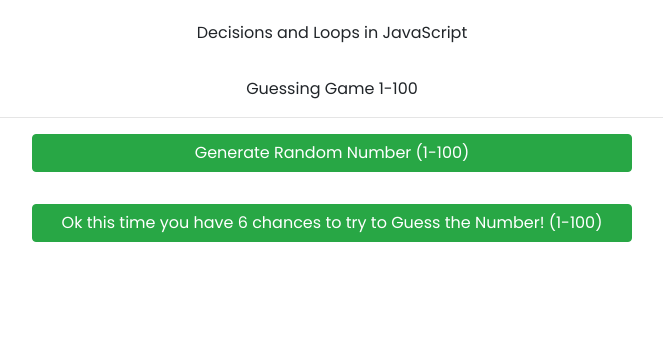
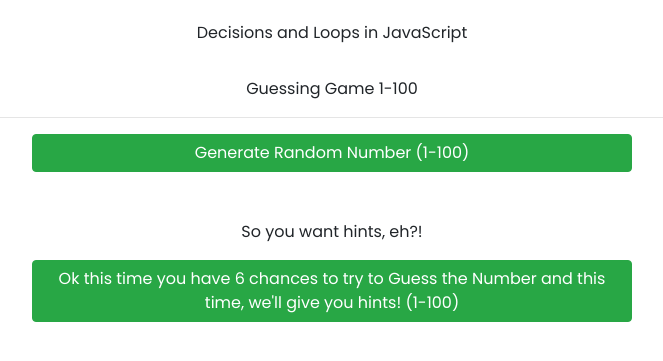
Before and after one commit to mogrady-git/Web-App-Dev-GMIT-HDIP, a plain HTML site: page Ex6/guessing-game-1-100.html in a window 1280 px wide. Shown: the part 125-486 px from the top of the page, without its empty margins (308-971 px from the left). Drawn offline with nearby package versions, Linux system fonts and the light colour scheme.

Commit message:
Project Updates

```diff
--- a/Ex6/guessing-game-1-100.html
+++ b/Ex6/guessing-game-1-100.html
@@ -22,7 +22,8 @@
     <div class="project-container">
         <button onclick="randomGenerator();" class="btn btn-success">Generate Random Number (1-100)</button>
         <p id="number"></p>
-        <button onclick="guessNumber();" class="btn btn-success">Ok this time you have 6 chances to try to Guess the Number! (1-100)</button>
+        <p>So you want hints, eh?!</p>
+        <button onclick="guessNumber();" class="btn btn-success">Ok this time you have 6 chances to try to Guess the Number and this time, we'll give you hints! (1-100)</button>
         <p id="result">
         </p>
     </div>
```
Also changed, not shown: Ex6/guessing-game-1-30.html (+1 -1 lines), Ex6/guessing-game.html (+2 -0 lines).
